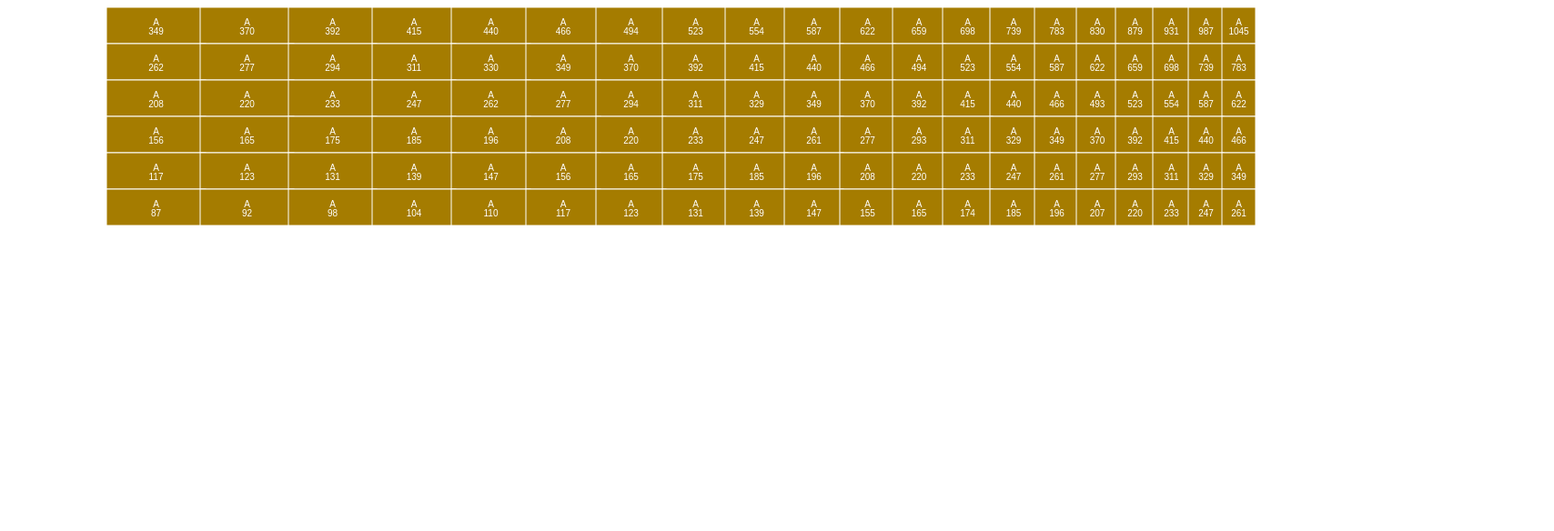
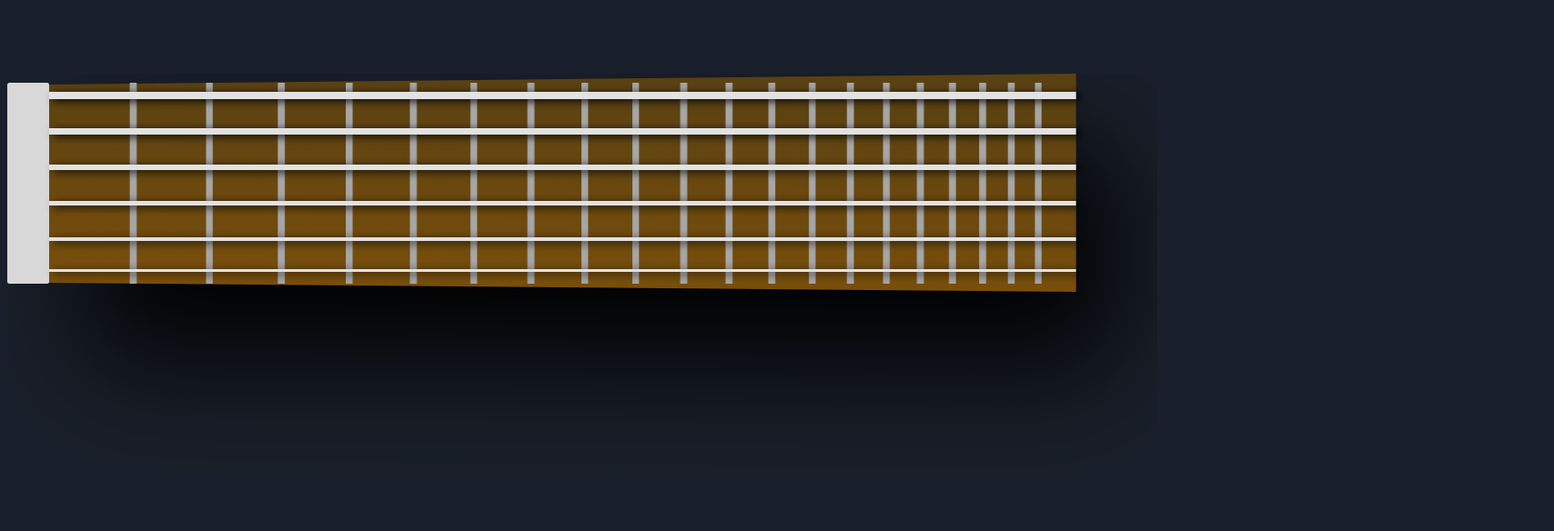
Before and after one commit to mariuszkalinski/guitarTabPlayer, a website built with webpack: page app/index.html in a window 1280 px wide. Shown: the whole page at 91% size, 1708 px wide, since content can reach past the window. Built offline with nearby package versions, Linux system fonts and the light colour scheme.

Commit message:
created canvas guitar fretboard

```diff
--- a/app/index.html
+++ b/app/index.html
@@ -1 +1,3 @@
-<canvas id="myCanvas" width="1700" height="500"/>
+<div class="canvasContainer">
+  <canvas id="myCanvas" width="1400" height="500" />
+</div>
--- /dev/null
+++ b/app/styles/styles.scss
@@ -0,0 +1,19 @@
+@import 'variables';
+
+body {
+  background-color: $bg-moonrock;
+  position: relative;
+}
+
+.canvasContainer {
+  width: 100%;
+  height: 500px;
+  position: relative;
+  display: flex;
+  justify-content: center;
+  margin-top: 81px;
+  canvas {
+    width: 100%;
+    height: auto;
+  }
+}
--- /dev/null
+++ b/app/styles/variables.scss
@@ -0,0 +1 @@
+$bg-moonrock: #1A202B;
--- a/app/view/index.js
+++ b/app/view/index.js
@@ -1,52 +1,118 @@
-import { generateSound } from '../audioService';
+// import { generateSound } from '../audioService';
 import { generateDotsView } from './dots';
 import { setCoords } from '../helpers/setCoords';
-import { getFretSpacing } from '../helpers/getFretSpacing';
+// import { getFretSpacing } from '../helpers/getFretSpacing';
 import { FRETS_DISTANCE } from '../consts';
+import '../styles/styles.scss';
 
-const generateGuitarView = (getContext, data, height) => {
+const fretboardWidth = 1200;
+
+const generateGuitarView = (getContext) => {
   const {
-    elem,
-    elemLeft,
-    elemTop,
+    // elem,
+    // elemLeft,
+    // elemTop,
     context,
   } = getContext;
+  // Draw fretboard
+  context.shadowColor = 'black';
+  context.shadowBlur = 135;
+  context.shadowOffsetX = 47;
+  context.shadowOffsetY = 81;
 
-  Object.keys(data).forEach((key, index) => {
-    let notePosition = 0;
-    data[key].forEach((element, elementIndex) => {
-      const {
-        note,
-        frequency,
-      } = element;
-      const topPosition = index * height;
-      const width = getFretSpacing(elementIndex, FRETS_DISTANCE);
-      const { leftPosition } = setCoords(notePosition, width, elementIndex);
+  context.moveTo(51, 12);
+  context.lineTo(1301, 0);
+  context.lineTo(1301, 240);
+  context.lineTo(51, 230);
+  const myGradient = context.createLinearGradient(10, 0, 0, 570);
+  myGradient.addColorStop(0, '#5A4112');
+  myGradient.addColorStop(0.5, '#815209');
+  myGradient.addColorStop(1, '#5A4112');
+  context.fillStyle = myGradient;
+  context.fill();
+  // draw head
 
-      context.fillStyle = '#a57c00';
-      context.strokeStyle = 'white';
-      context.fillRect(leftPosition, topPosition, width, height);
-      context.strokeRect(leftPosition, topPosition, width, height);
-      context.fillStyle = 'white';
-      context.textAlign = 'center';
-      context.fillText(note, leftPosition + (width / 2), (topPosition) + (height / 2));
-      context.fillText(Math.round(frequency), leftPosition + (width / 2), (topPosition) + (height / 2) + 10);
+  context.shadowBlur = 0;
+  context.shadowColor = 'transparent';
+  const rectX = 0;
+  const rectY = 10;
+  const rectWidth = 51;
+  const rectHeight = 221;
+  const cornerRadius = 5;
 
-      elem.addEventListener('click', (event) => {
-        const x = event.pageX - elemLeft;
-        const y = event.pageY - elemTop;
-        if (y > topPosition
-          && y < topPosition + height
-          && x > leftPosition
-          && x < leftPosition + width) {
-          if (frequency) {
-            generateSound(frequency);
-          }
-        }
-      });
-      notePosition = leftPosition;
-    });
+  context.lineJoin = 'round';
+  context.lineWidth = cornerRadius;
+  context.fillStyle = '#D8D8D8';
+  context.strokeStyle = '#D8D8D8';
+  context.strokeRect(
+    rectX + (cornerRadius / 2), rectY + (cornerRadius / 2),
+    rectWidth - cornerRadius, rectHeight - cornerRadius,
+  );
+  context.fillRect(
+    rectX + (cornerRadius / 2), rectY + (cornerRadius / 2),
+    rectWidth - cornerRadius, rectHeight - cornerRadius,
+  );
+
+  // Draw frets
+  // fretboardWidth
+  const firstLastFretDistance = FRETS_DISTANCE[0] - FRETS_DISTANCE[FRETS_DISTANCE.length - 1];
+  FRETS_DISTANCE.forEach((fret, index) => {
+    if (index > 0) {
+      const leftPosition = (((0.65 - fret) / firstLastFretDistance) * fretboardWidth) + 51;
+      context.fillStyle = '#A6A6A6';
+      context.fillRect(leftPosition, 10, 8, 221);
+      context.fillRect(leftPosition, 10, 8, 221);
+    }
   });
+
+  // Draw string
+  context.shadowColor = 'black';
+  context.shadowBlur = 10;
+  context.shadowOffsetX = 5;
+  context.shadowOffsetY = 2;
+  context.fillStyle = '#E2E2E2';
+  context.fillRect(51, 20, 1250, 8);
+  context.fillRect(51, 60, 1250, 7);
+  context.fillRect(51, 100, 1250, 6);
+  context.fillRect(51, 140, 1250, 5);
+  context.fillRect(51, 180, 1250, 4);
+  context.fillRect(51, 215, 1250, 3);
+  // Draw playable
+  // Object.keys(data).forEach((key, index) => {
+  //   let notePosition = 0;
+  //   data[key].forEach((element, elementIndex) => {
+  //     const {
+  //       note,
+  //       frequency,
+  //     } = element;
+  //     const topPosition = index * height;
+  //     const width = getFretSpacing(elementIndex, FRETS_DISTANCE);
+  //     const { leftPosition } = setCoords(notePosition, width, elementIndex);
+
+  //     context.fillStyle = '#a57c00';
+  //     context.strokeStyle = 'white';
+  //     context.fillRect(leftPosition, topPosition, width, height);
+  //     context.strokeRect(leftPosition, topPosition, width, height);
+  //     context.fillStyle = 'white';
+  //     context.textAlign = 'center';
+  //     context.fillText(note, leftPosition + (width / 2), (topPosition) + (height / 2));
+  //     context.fillText(Math.round(frequency), leftPosition + (width / 2), (topPosition) + (height / 2) + 10);
+
+  //     elem.addEventListener('click', (event) => {
+  //       const x = event.pageX - elemLeft;
+  //       const y = event.pageY - elemTop;
+  //       if (y > topPosition
+  //         && y < topPosition + height
+  //         && x > leftPosition
+  //         && x < leftPosition + width) {
+  //         if (frequency) {
+  //           generateSound(frequency);
+  //         }
+  //       }
+  //     });
+  //     notePosition = leftPosition;
+  //   });
+  // });
 };
 
 export { generateGuitarView, generateDotsView, setCoords };
--- a/package.json
+++ b/package.json
@@ -27,6 +27,10 @@
     "webpack-dev-server": "^3.1.0"
   },
   "dependencies": {
+    "css-loader": "^0.28.11",
+    "node-sass": "^4.7.2",
+    "sass-loader": "^6.0.7",
+    "style-loader": "^0.20.3",
     "web-midi-api": "^1.4.4"
   }
 }
--- a/webpack.config.js
+++ b/webpack.config.js
@@ -35,12 +35,26 @@ const config = {
           },
         ],
       },
+      {
+        test: /\.scss$/,
+        use: [
+          {
+            loader: 'style-loader',
+          },
+          {
+            loader: 'css-loader',
+          },
+          {
+            loader: 'sass-loader',
+          },
+        ],
+      },
     ],
   },
   devServer: {
     hot: true,
     inline: true,
-    port: 3000,
+    port: 4200,
     historyApiFallback: true,
   },
   plugins: [
```
Also changed, not shown: 1 other file.
